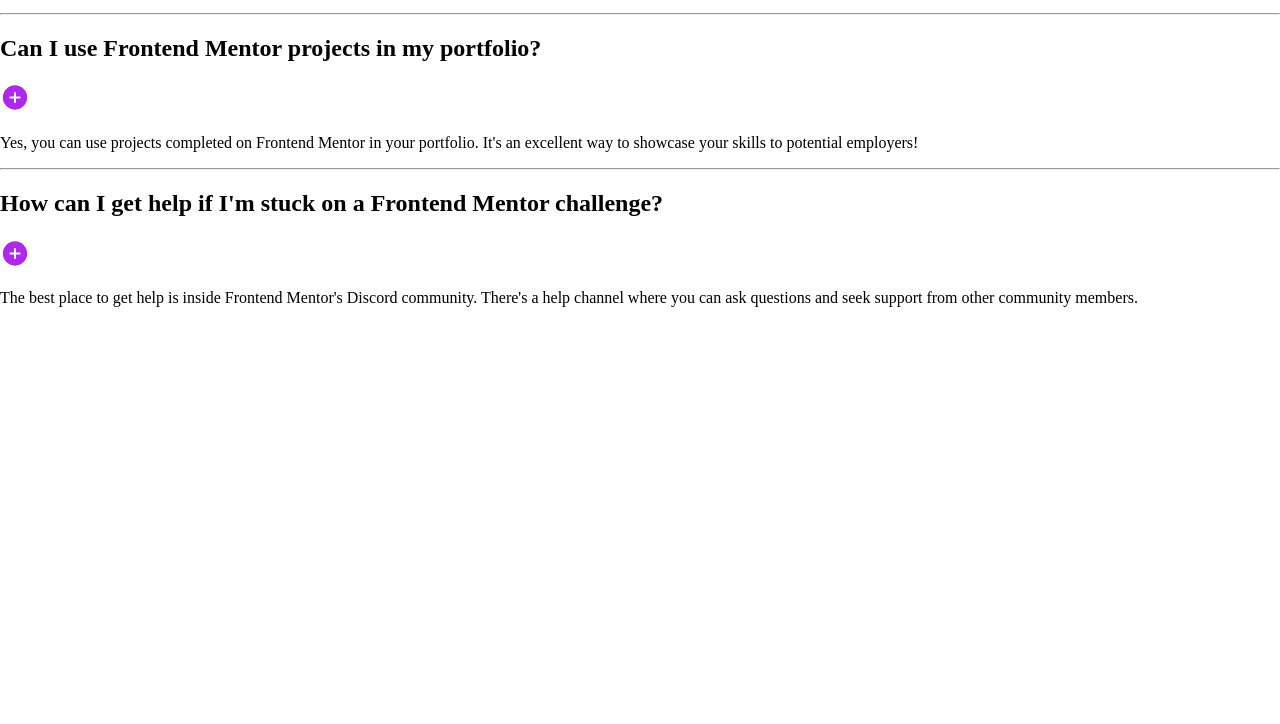
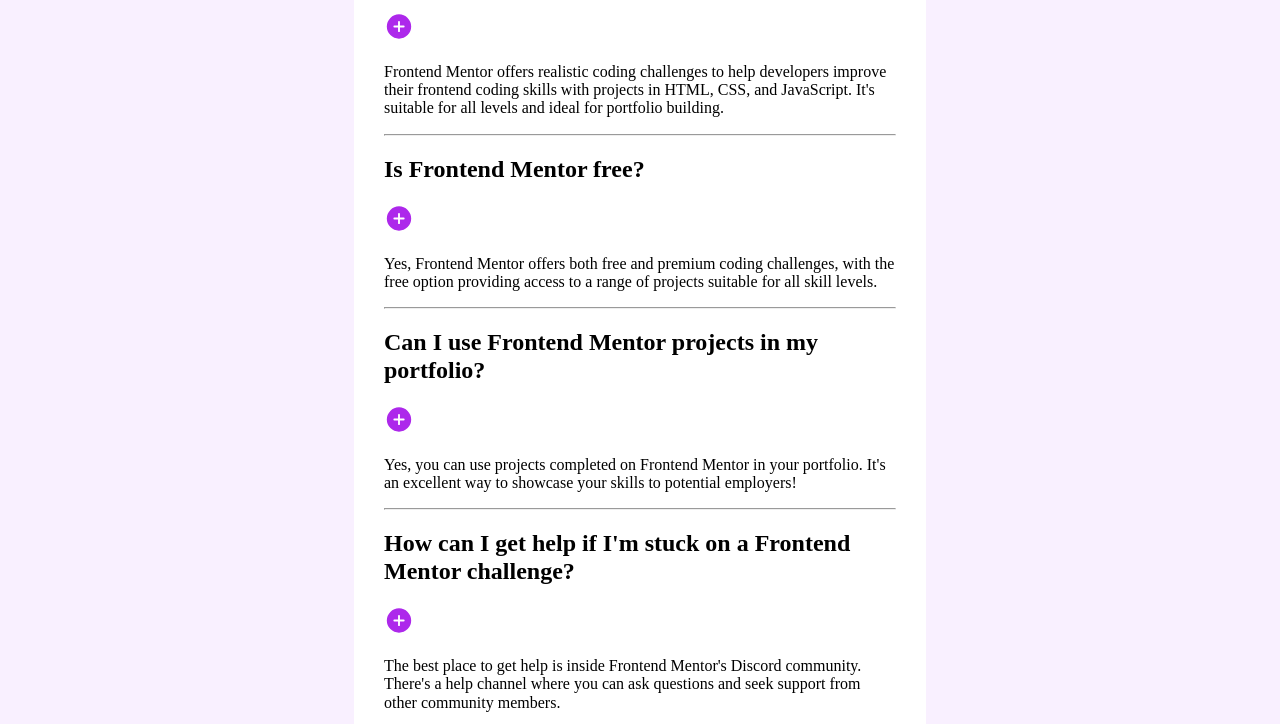
Before and after one commit to GaitanTomas/FrontendMentor-FAQ_Accordion, a plain HTML site: page index.html in a window 1280 px wide. Shown: the part 419-1143 px from the top of the page. Before the commit the page ends 800 px from the top, so only its background shows below. Drawn offline with Linux system fonts and the light colour scheme.

Commit message:
Container shape and positioning already made

```diff
--- a/styles.css
+++ b/styles.css
@@ -14,3 +14,26 @@
     --Div-bg: hsl(0, 0%, 100%);
     --Web-bg: hsl(275, 100%, 97%);
 }
+
+/* ------------BODY------------ */
+body{
+    display: flex;
+    align-items: center;
+    justify-content: center;
+    padding: 200px 0px;
+    background-image: url(images/background-pattern-desktop.svg);
+    background-color: var(--Web-bg);
+    background-repeat: no-repeat;
+    background-position: cover;
+}
+
+/* ------------CARD------------ */
+.content-container{
+    width: 40%;
+    min-width: 220px;
+    height: 50%;
+    background-color: var(--Div-bg);
+    border-radius: 20px;
+    padding: 30px;
+    font-size: 16px;
+}
```
